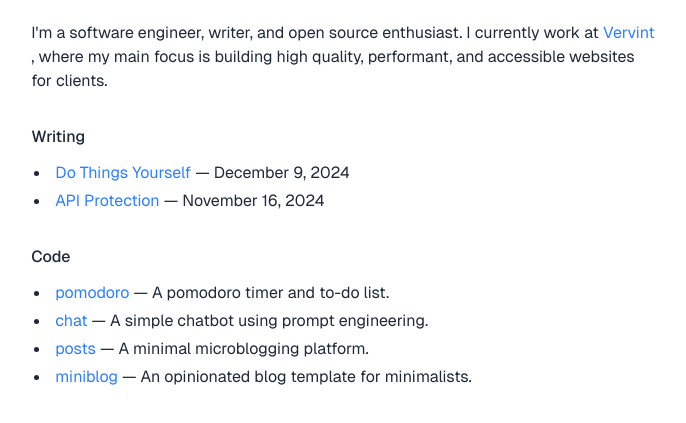
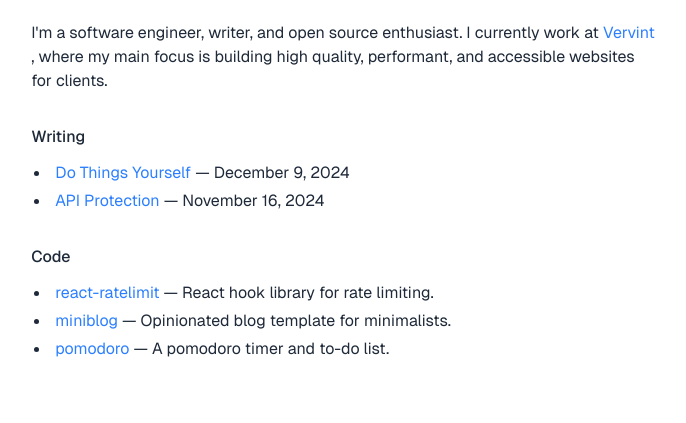
Before and after one commit to nicholasdly/site, an Astro site: page / in a window 1280 px wide. Shown: the part 119-542 px from the top of the page, without its empty margins (288-974 px from the left). Built offline with nearby package versions, Linux system fonts and the light colour scheme; Astro itself is replaced by a stand-in of ours.

Commit message:
feat: removed outdated projects

```diff
--- a/src/pages/index.mdx
+++ b/src/pages/index.mdx
@@ -17,7 +17,6 @@ I'm a software engineer, writer, and open source enthusiast. I currently work at
 
 ## Code
 
+- [react-ratelimit](https://github.com/nicholasdly/react-ratelimit) — React hook library for rate limiting.
+- [miniblog](https://github.com/nicholasdly/miniblog) — Opinionated blog template for minimalists.
 - [pomodoro](https://github.com/nicholasdly/pomodoro) — A pomodoro timer and to-do list.
-- [chat](https://github.com/nicholasdly/chat) — A simple chatbot using prompt engineering.
-- [posts](https://github.com/nicholasdly/posts) — A minimal microblogging platform.
-- [miniblog](https://github.com/nicholasdly/miniblog) — An opinionated blog template for minimalists.
```
